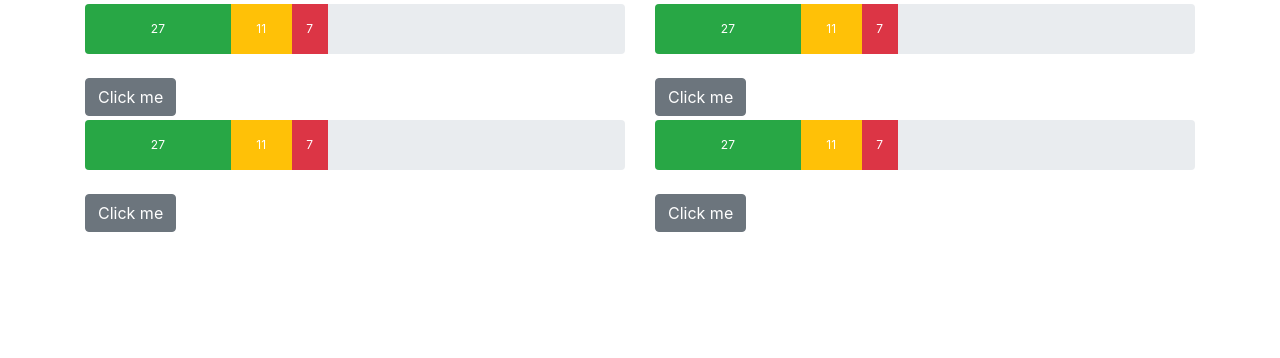
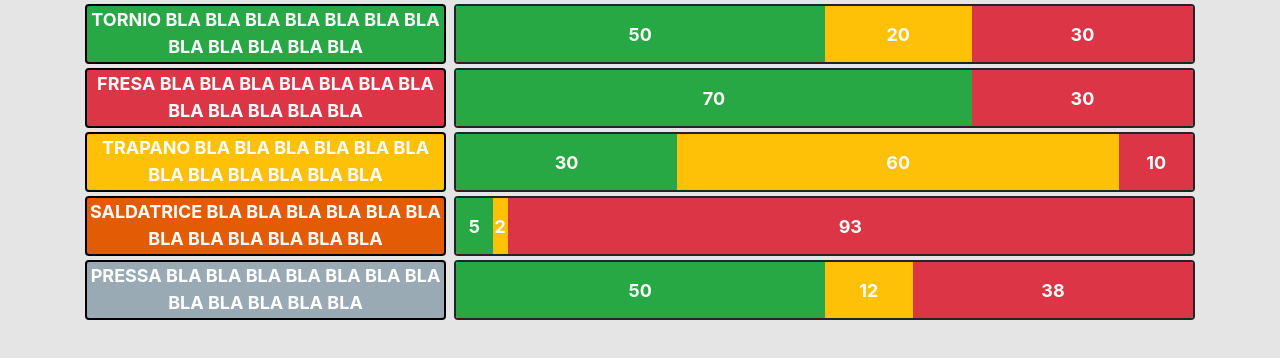
Before and after one commit to stefanomacconi/trax-charts, a Vue app: page / in a window 1280 px wide. Shown: the top 358 px of the page. Built offline with nearby package versions, Linux system fonts and the light colour scheme.

Commit message:
chart component

```diff
--- a/public/index.html
+++ b/public/index.html
@@ -7,7 +7,7 @@
     <link rel="icon" href="<%= BASE_URL %>favicon.ico">
     <title>trax-charts</title>
   </head>
-  <body>
+  <body style="background-color:rgba(0, 0, 0, 0.102);">
     <noscript>
       <strong>We're sorry but trax-charts doesn't work properly without JavaScript enabled. Please enable it to continue.</strong>
     </noscript>
--- a/src/App.vue
+++ b/src/App.vue
@@ -1,6 +1,10 @@
 <template>
   <div id="app">
-    <Chart/>
+    <div class="container">
+      <div v-for="cdl in cdlPerGruppo.gruppo1" :key="cdl.codice">
+        <Chart :cdl="cdl" />
+      </div>
+    </div>
   </div>
 </template>
 
@@ -11,6 +15,96 @@ export default {
   name: 'app',
   components: {
     Chart
-  }
+  },
+  data () {
+    return {
+      cdlPerGruppo: {
+        gruppo1: [
+          {
+            stato: 'LAVORAZIONE',
+            descrizione: 'TORNIO BLA BLA BLA BLA BLA BLA BLA BLA BLA BLA BLA BLA',
+            codice: 25,
+            tempoLavorazione: 50,
+            tempoIndirette: 20,
+            tempoNC: 30
+          },
+          {
+            stato: 'CAUSALE_IMPRODUTTIVA',
+            descrizione: 'FRESA BLA BLA BLA BLA BLA BLA BLA BLA BLA BLA BLA BLA',
+            codice: 22,
+            tempoLavorazione: 70,
+            tempoIndirette: 0,
+            tempoNC: 30
+          },
+          {
+            stato: 'INDIRETTA',
+            descrizione: 'TRAPANO BLA BLA BLA BLA BLA BLA BLA BLA BLA BLA BLA BLA',
+            codice: 23,
+            tempoLavorazione: 30,
+            tempoIndirette: 60,
+            tempoNC: 10
+          },
+          {
+            stato: 'LAVORAZIONE_IN_RITARDO',
+            descrizione: 'SALDATRICE BLA BLA BLA BLA BLA BLA BLA BLA BLA BLA BLA BLA',
+            codice: 24,
+            tempoLavorazione: 5,
+            tempoIndirette: 2,
+            tempoNC: 93
+          },
+          {
+            stato: 'INATTIVO',
+            descrizione: 'PRESSA BLA BLA BLA BLA BLA BLA BLA BLA BLA BLA BLA BLA',
+            codice: 29,
+            tempoLavorazione: 50,
+            tempoIndirette: 12,
+            tempoNC: 38
+          },
+        ],
+        gruppo2: [
+          {
+            stato: 'LAVORAZIONE',
+            descrizione: 'TORNIO2 BLA BLA BLA BLA BLA BLA BLA BLA BLA BLA BLA BLA',
+            codice: 35,
+            tempoLavorazione: 50,
+            tempoIndirette: 20,
+            tempoNC: 30
+          },
+          {
+            stato: 'CAUSALE_IMPRODUTTIVA',
+            descrizione: 'FRESA2 BLA BLA BLA BLA BLA BLA BLA BLA BLA BLA BLA BLA',
+            codice: 32,
+            tempoLavorazione: 70,
+            tempoIndirette: 0,
+            tempoNC: 30
+          },
+          {
+            stato: 'INDIRETTA',
+            descrizione: 'TRAPANO2 BLA BLA BLA BLA BLA BLA BLA BLA BLA BLA BLA BLA',
+            codice: 33,
+            tempoLavorazione: 30,
+            tempoIndirette: 60,
+            tempoNC: 10
+          },
+          {
+            stato: 'LAVORAZIONE_IN_RITARDO',
+            descrizione: 'SALDATRICE2 BLA BLA BLA BLA BLA BLA BLA BLA BLA BLA BLA BLA',
+            codice: 34,
+            tempoLavorazione: 5,
+            tempoIndirette: 2,
+            tempoNC: 93
+          },
+          {
+            stato: 'INATTIVO',
+            descrizione: 'PRESSA2 BLA BLA BLA BLA BLA BLA BLA BLA BLA BLA BLA BLA',
+            codice: 39,
+            tempoLavorazione: 50,
+            tempoIndirette: 12,
+            tempoNC: 38
+          },
+        ],
+      }
+    }
+  },
 }
 </script>
--- a/src/components/Chart.vue
+++ b/src/components/Chart.vue
@@ -1,40 +1,16 @@
 <template>
-  <div class="container">
-    <div class="row">
-      <div class="col-md">
-        <b-progress height="50px" class="mt-1" :max="max" show-value>
-          <b-progress-bar :value="counter*(6/10)" variant="success"></b-progress-bar>
-          <b-progress-bar :value="counter*(2.5/10)" variant="warning"></b-progress-bar>
-          <b-progress-bar :value="counter*(1.5/10)" variant="danger"></b-progress-bar>
-        </b-progress>
-        <b-btn class="mt-4" @click="clicked">Click me</b-btn>
-      </div>
-      <div class="col-md">
-        <b-progress height="50px" class="mt-1" :max="max" show-value>
-          <b-progress-bar :value="counter*(6/10)" variant="success"></b-progress-bar>
-          <b-progress-bar :value="counter*(2.5/10)" variant="warning"></b-progress-bar>
-          <b-progress-bar :value="counter*(1.5/10)" variant="danger"></b-progress-bar>
-        </b-progress>
-        <b-btn class="mt-4" @click="clicked">Click me</b-btn>
+  <div class="row align-items-center">
+    <div class="col-md-4 col-xs-4 pr-md-1">
+      <div :class="getStatusClasses()" align="center">
+        {{ this.cdl.descrizione }}
       </div>
     </div>
-    <div class="row">
-      <div class="col-md">
-        <b-progress height="50px" class="mt-1" :max="max" show-value>
-          <b-progress-bar :value="counter*(6/10)" variant="success"></b-progress-bar>
-          <b-progress-bar :value="counter*(2.5/10)" variant="warning"></b-progress-bar>
-          <b-progress-bar :value="counter*(1.5/10)" variant="danger"></b-progress-bar>
-        </b-progress>
-        <b-btn class="mt-4" @click="clicked">Click me</b-btn>
-      </div>
-      <div class="col-md">
-        <b-progress height="50px" class="mt-1" :max="max" show-value>
-          <b-progress-bar :value="counter*(6/10)" variant="success"></b-progress-bar>
-          <b-progress-bar :value="counter*(2.5/10)" variant="warning"></b-progress-bar>
-          <b-progress-bar :value="counter*(1.5/10)" variant="danger"></b-progress-bar>
-        </b-progress>
-        <b-btn class="mt-4" @click="clicked">Click me</b-btn>
-      </div>
+    <div class="col-md-8 col-xs-8 pl-md-1">
+      <b-progress height="60px" class="mt-1" :max="this.max" show-value>
+        <b-progress-bar :value="this.cdl.tempoLavorazione" variant="success"></b-progress-bar>
+        <b-progress-bar :value="this.cdl.tempoIndirette" variant="warning"></b-progress-bar>
+        <b-progress-bar :value="this.cdl.tempoNC" variant="danger"></b-progress-bar>
+      </b-progress>
     </div>
   </div>
 </template>
@@ -43,16 +19,50 @@
 export default {
   data () {
     return {
-      counter: 45,
       max: 100
     }
   },
+  props: ['cdl'],
   methods: {
-    clicked () {
-      this.counter = Math.random() * this.max
-      // eslint-disable-next-line
-      console.log('Change progress to ' + Math.round(this.counter * 100) / 100)
+    getStatusClasses() {
+      return this.cdl.stato + " mt-1 m-status"
     }
   }
 }
 </script>
+
+<style>
+.progress {
+  border-style: solid;
+  border-width: 2px;
+  font-size: large;
+  font-weight: bold;
+}
+.m-status {
+  border-style: solid;
+  border-width: 2px;
+  border-radius: 0.25rem;
+  border-color: black;
+  height: 60px;
+  font-size: large;
+  font-weight: bold;
+  color: white;
+  /* text-shadow: 1px 0 0 black, -1px 0 0 black, 0 1px 0 black, 0 -1px 0 black,
+   1px 1px black, -1px -1px 0 black, 1px -1px 0 black, -1px 1px 0 black; */
+}
+.LAVORAZIONE {
+  background-color:#28A745;
+}
+.CAUSALE_IMPRODUTTIVA {
+  background-color:#DC3545;
+}
+.INDIRETTA {
+  background-color:#FFC107;
+}
+.INATTIVO {
+  background-color:#99aab5;
+}
+.LAVORAZIONE_IN_RITARDO {
+  background-color:#e45b06;
+}
+</style>
```
